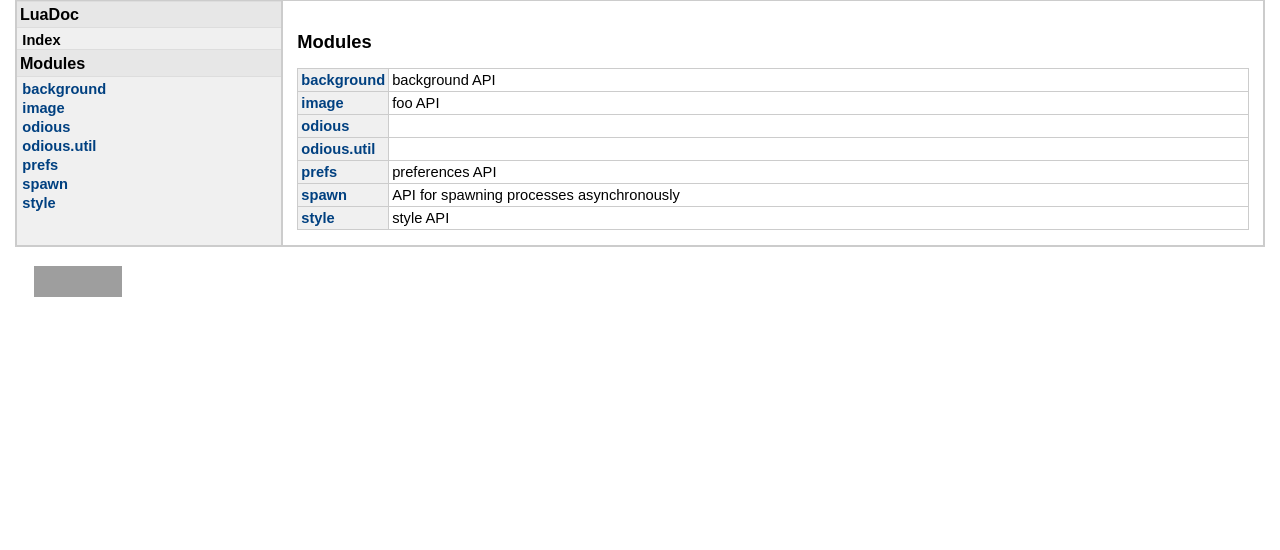
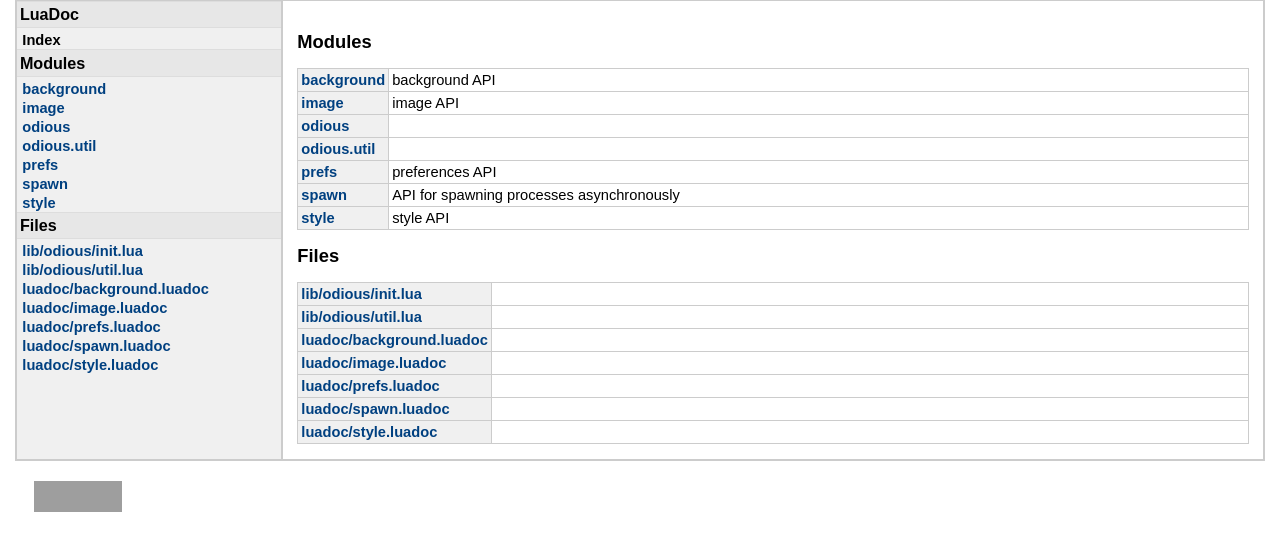
Before and after one commit to Guff/lualock, a plain HTML site: page index.html in a window 1280 px wide. Drawn offline with Linux system fonts and the light colour scheme; grey boxes are pictures that could not be loaded.

Commit message:
Fixed a few things

```diff
--- a/index.html
+++ b/index.html
@@ -68,6 +68,39 @@
 
 <!-- File list -->
 
+<h1>Files</h1>
+<ul>
+
+	<li>
+		<a href="files/lib/odious/init.html">lib/odious/init.lua</a>
+	</li>
+
+	<li>
+		<a href="files/lib/odious/util.html">lib/odious/util.lua</a>
+	</li>
+
+	<li>
+		<a href="files/luadoc/background.html">luadoc/background.luadoc</a>
+	</li>
+
+	<li>
+		<a href="files/luadoc/image.html">luadoc/image.luadoc</a>
+	</li>
+
+	<li>
+		<a href="files/luadoc/prefs.html">luadoc/prefs.luadoc</a>
+	</li>
+
+	<li>
+		<a href="files/luadoc/spawn.html">luadoc/spawn.luadoc</a>
+	</li>
+
+	<li>
+		<a href="files/luadoc/style.html">luadoc/style.luadoc</a>
+	</li>
+
+</ul>
+
 
 
 
@@ -90,7 +123,7 @@
 
 	<tr>
 		<td class="name"><a href="modules/image.html">image</a></td>
-		<td class="summary">foo API </td>
+		<td class="summary">image API </td>
 	</tr>
 
 	<tr>
@@ -124,6 +157,47 @@
 
 
 
+<h2>Files</h2>
+<table class="file_list">
+<!--<tr><td colspan="2">Files</td></tr>-->
+
+	<tr>
+		<td class="name"><a href="files/lib/odious/init.html">lib/odious/init.lua</a></td>
+		<td class="summary"></td>
+	</tr>
+
+	<tr>
+		<td class="name"><a href="files/lib/odious/util.html">lib/odious/util.lua</a></td>
+		<td class="summary"></td>
+	</tr>
+
+	<tr>
+		<td class="name"><a href="files/luadoc/background.html">luadoc/background.luadoc</a></td>
+		<td class="summary"></td>
+	</tr>
+
+	<tr>
+		<td class="name"><a href="files/luadoc/image.html">luadoc/image.luadoc</a></td>
+		<td class="summary"></td>
+	</tr>
+
+	<tr>
+		<td class="name"><a href="files/luadoc/prefs.html">luadoc/prefs.luadoc</a></td>
+		<td class="summary"></td>
+	</tr>
+
+	<tr>
+		<td class="name"><a href="files/luadoc/spawn.html">luadoc/spawn.luadoc</a></td>
+		<td class="summary"></td>
+	</tr>
+
+	<tr>
+		<td class="name"><a href="files/luadoc/style.html">luadoc/style.luadoc</a></td>
+		<td class="summary"></td>
+	</tr>
+
+</table>
+
 
 </div> <!-- id="content" -->
 
```
Also changed, not shown: modules/background.html (+33 -0 lines), modules/image.html (+34 -1 lines), modules/odious.html (+33 -0 lines), modules/odious.util.html (+33 -0 lines), modules/prefs.html (+33 -0 lines), modules/spawn.html (+33 -0 lines), modules/style.html (+33 -0 lines).
